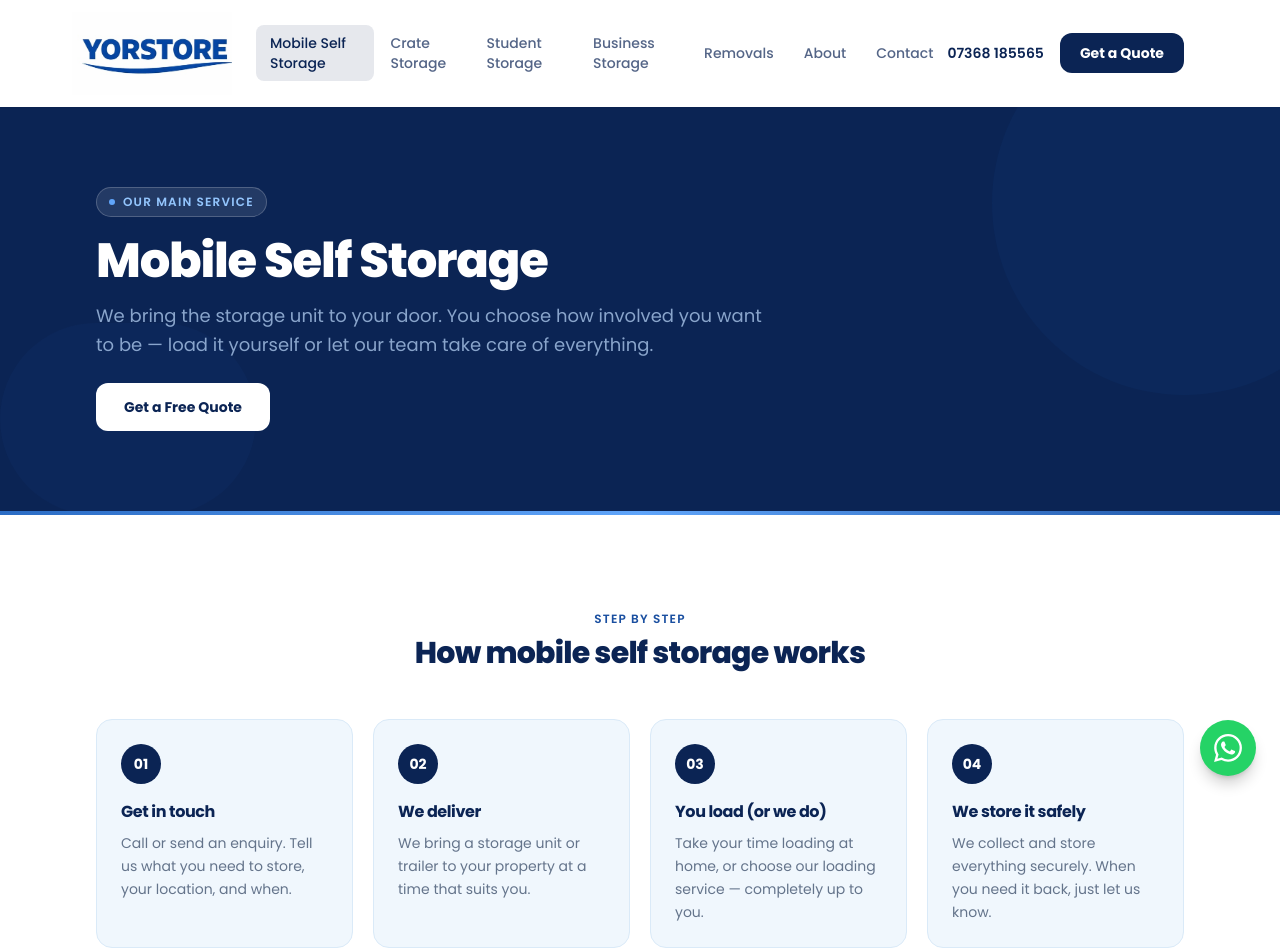
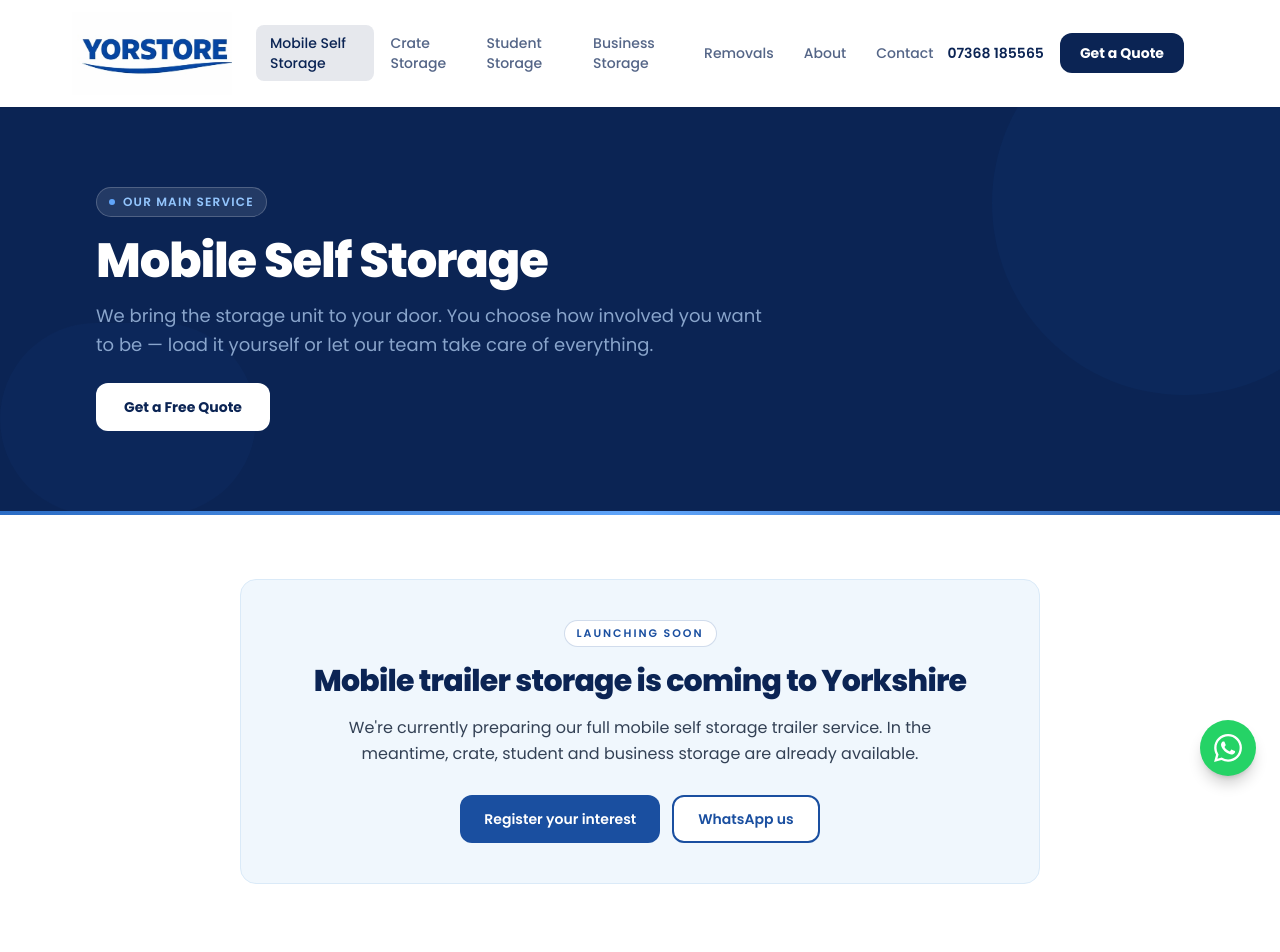
Before and after one commit to YorStore/YorStore, a Next.js app in the folder b_tDKShXFtqVE/: page /mobile-self-storage in a window 1280 px wide. Shown: the top 952 px of the page. Built offline with nearby package versions, Linux system fonts and the light colour scheme.

Commit message:
Add homepage booking announcement strip

```diff
--- a/b_tDKShXFtqVE/src/app/mobile-self-storage/page.tsx
+++ b/b_tDKShXFtqVE/src/app/mobile-self-storage/page.tsx
@@ -3,6 +3,7 @@ import Link from "next/link";
 import PageHero from "@/components/ui/PageHero";
 import CTABand from "@/components/ui/CTABand";
 import EnquiryForm from "@/components/ui/EnquiryForm";
+import { SITE_CONFIG } from "@/lib/config";
 
 export const metadata: Metadata = {
   title: "Mobile Self Storage",
@@ -20,6 +21,7 @@ export default function MobileSelfStoragePage() {
         ctaLabel="Get a Free Quote"
         ctaHref="/contact#quote"
       />
+      <LaunchingSoonNote />
       <HowMobileWorks />
       <LoadingOptions />
       <WhoIsItFor />
@@ -29,6 +31,34 @@ export default function MobileSelfStoragePage() {
       />
       <EnquirySection />
     </>
+  );
+}
+
+function LaunchingSoonNote() {
+  return (
+    <section className="bg-white py-12 md:py-16">
+      <div className="container-site">
+        <div className="mx-auto max-w-[800px] rounded-2xl border border-brand-blue-lt bg-brand-blue-xlt p-8 md:p-10 text-center">
+          <span className="inline-flex items-center rounded-full border border-brand-blue/20 bg-white px-3 py-1 text-[11px] font-semibold uppercase tracking-[0.18em] text-brand-blue">
+            Launching Soon
+          </span>
+          <h2 className="mt-4 text-2xl md:text-3xl font-extrabold text-brand-navy">
+            Mobile trailer storage is coming to Yorkshire
+          </h2>
+          <p className="mt-4 text-slate-700 leading-relaxed max-w-[650px] mx-auto">
+            We're currently preparing our full mobile self storage trailer service. In the meantime, crate, student and business storage are already available.
+          </p>
+          <div className="mt-7 flex flex-col sm:flex-row gap-3 justify-center">
+            <Link href="/contact#quote" className="btn-primary px-6 py-3 text-sm">
+              Register your interest
+            </Link>
+            <a href={SITE_CONFIG.whatsappHref} className="btn-outline px-6 py-3 text-sm">
+              WhatsApp us
+            </a>
+          </div>
+        </div>
+      </div>
+    </section>
   );
 }
 
--- a/b_tDKShXFtqVE/src/app/page.tsx
+++ b/b_tDKShXFtqVE/src/app/page.tsx
@@ -56,6 +56,9 @@ function HeroSection() {
               We deliver a storage unit straight to your door.
               You load it yourself — or we can load it for you.
               Flexible, secure, and completely local.
+            </p>
+            <p className="text-sm text-blue-200/70 mb-5 max-w-lg">
+              Mobile self storage trailers launching soon.
             </p>
 
             <div className="flex flex-col sm:flex-row gap-3 mb-8">
```
Also changed, not shown: 1 other file (tests, documents, lock files or other folders).
